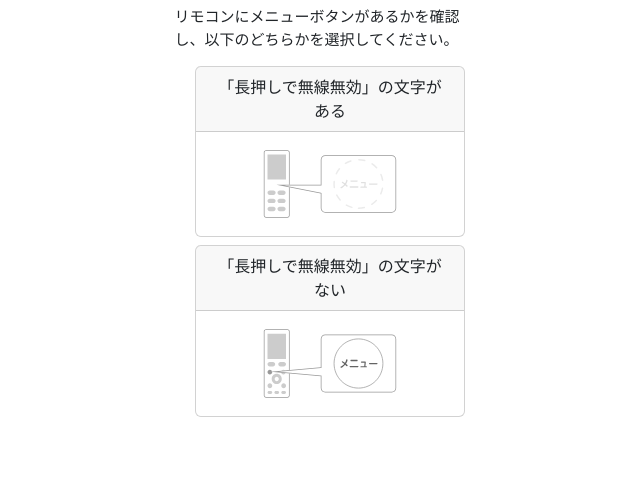
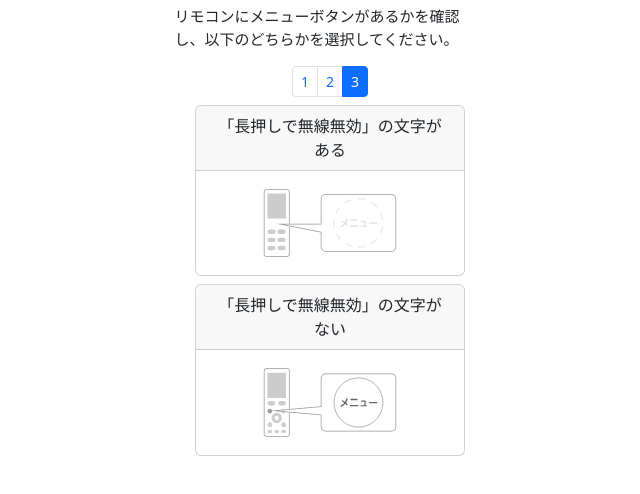
Before and after one commit to Koichi-Yamada-MEE/GoodShareSettingsDemoApp, a plain HTML site: page menu-02.html in a window 1280 px wide. Shown: the part 86-580 px from the top of the page, without its empty margins (310-950 px from the left). Drawn offline with nearby package versions, Linux system fonts and the light colour scheme.

Commit message:
update
update

```diff
--- a/menu-02.html
+++ b/menu-02.html
@@ -24,6 +24,16 @@
 
       <!-- body -->
       <div class="app-menu-body w-75 mx-auto d-block text-center">
+        <!-- nav -->
+        <nav>
+          <ul class="pagination pagination-sm justify-content-center mb-2">
+            <li class="page-item"><a class="page-link" href="./menu-01.html">1</a></li>
+            <li class="page-item"><a class="page-link" href="./menu-02.html">2</a></li>
+            <li class="page-item active" aria-current="page"><span class="page-link">3</span></li>
+          </ul>
+        </nav>
+
+        <!-- card -->
         <a href="./menu-02.html" class="text-decoration-none">
           <div class="card mb-2">
             <div class="card-header">「長押しで無線無効」の文字がある</div>
```
Also changed, not shown: index.html (+4 -5 lines), menu-01.html (+10 -0 lines).
